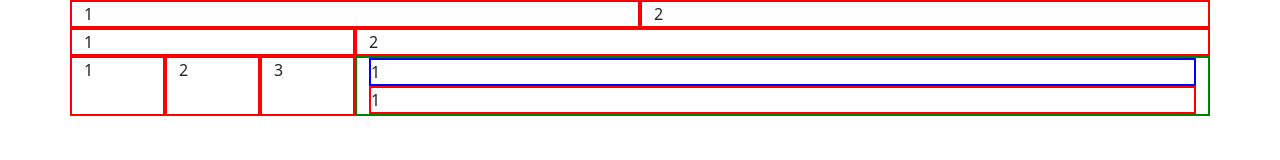
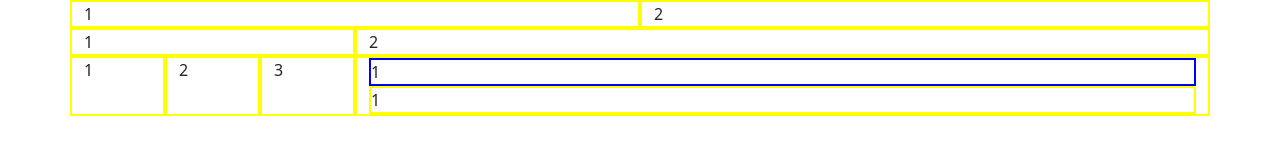
Before and after one commit to Ernestolara23/ejemplos_html, a plain HTML site: page index.html in a window 1280 px wide. Drawn offline with nearby package versions, Linux system fonts and the light colour scheme.

Commit message:
[Feature ] Se modifico el border de rojo a amarillo

```diff
--- a/index.html
+++ b/index.html
@@ -12,38 +12,38 @@
     <div class="container">
         <div class="row">
 
-            <div class="col-6" style="border: 2px solid red;">
+            <div class="col-6" style="border: 2px solid yellow;">
                 1
             </div>
-            <div class="col-6" style="border: 2px solid red;">
+            <div class="col-6" style="border: 2px solid yellow;">
                 2
             </div>
 
-            <div class="col-3" style="border: 2px solid red;">
+            <div class="col-3" style="border: 2px solid yellow;">
                 1
             </div>
-            <div class="col-9" style="border: 2px solid red;">
+            <div class="col-9" style="border: 2px solid yellow;">
                 2
             </div>
 
 
 
 
-            <div class="col-1" style="border: 2px solid red;">
+            <div class="col-1" style="border: 2px solid yellow;">
                 1
             </div>
-            <div class="col-1" style="border: 2px solid red;">
+            <div class="col-1" style="border: 2px solid yellow;">
                 2
             </div>
-            <div class="col-1" style="border: 2px solid red;">
+            <div class="col-1" style="border: 2px solid yellow;">
                 3
             </div>
-            <div class="col-9" style="border: 2px solid green;">
+            <div class="col-9" style="border: 2px solid yellow;">
 
                 <div style="border: 2px solid blue;">
                     1
                 </div>
-                <div class="col-15" style="border: 2px solid red;">
+                <div class="col-15" style="border: 2px solid yellow;">
                     1
                 </div>
             </div>
```
